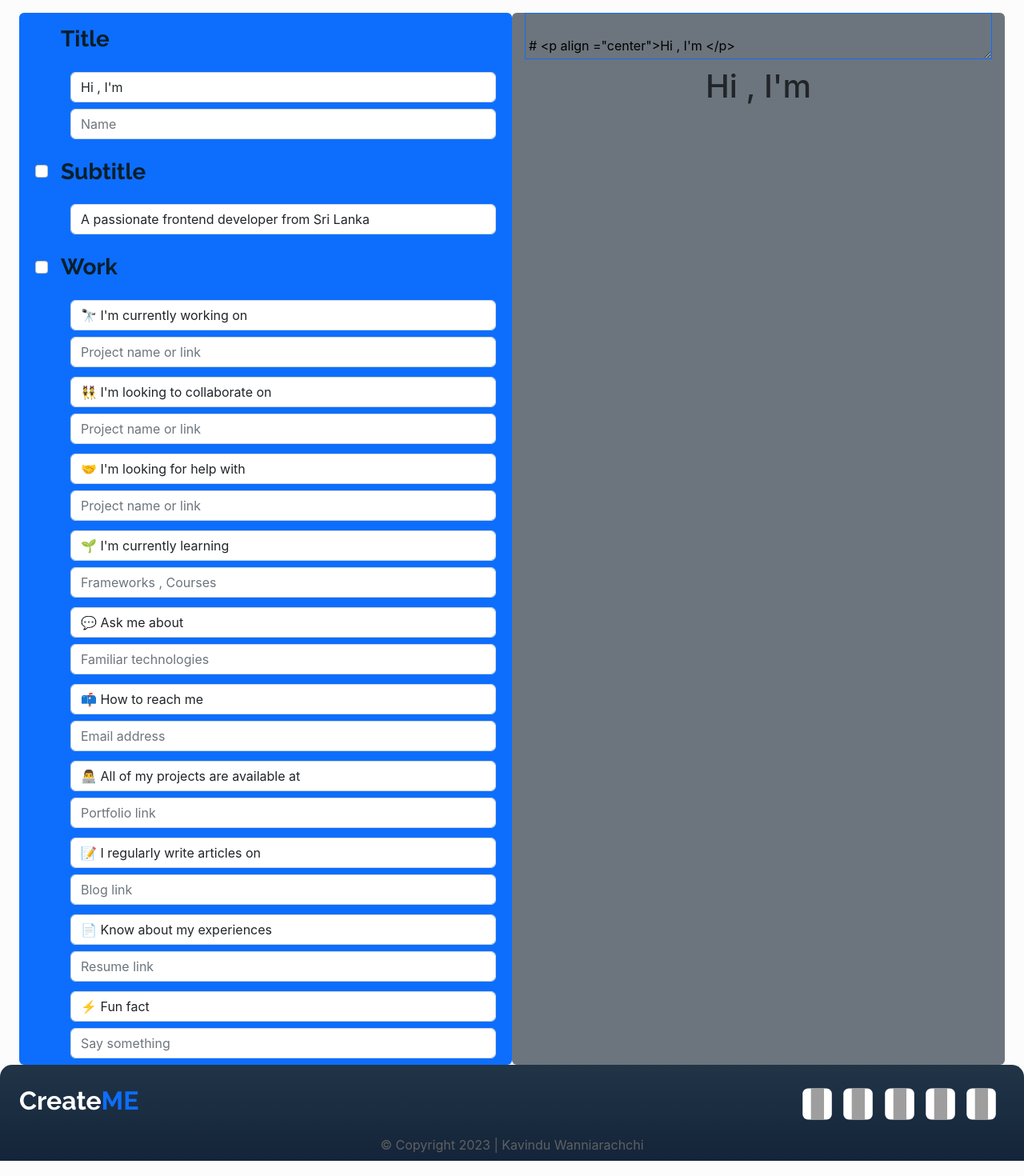
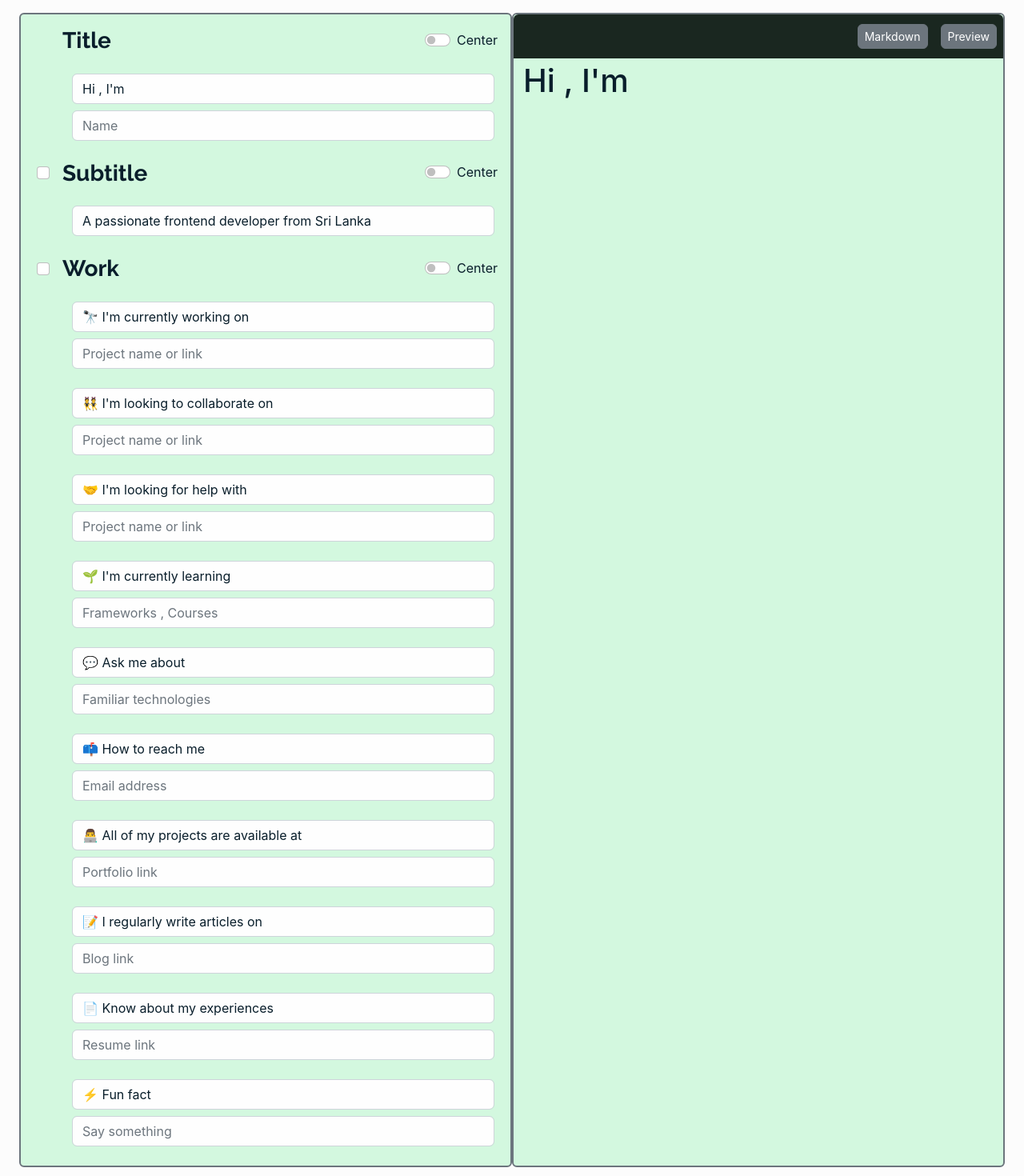
Before and after one commit to kavindu-mane/CreateME, a React (Create React App) app: page /create in a window 1280 px wide. Shown: the part 80-1550 px from the top of the page at 80% size. Built offline with nearby package versions, Linux system fonts and the light colour scheme; grey boxes are pictures that could not be loaded.

Commit message:
updates 03/12

```diff
--- a/src/components/BasicInfo.jsx
+++ b/src/components/BasicInfo.jsx
@@ -1,6 +1,9 @@
 import React , {useState , useEffect} from 'react';
 import {useMarkdown} from "./MarkDownProvider";
+import Input from "./Input"
 import "../resources/styles.css"
+import InputLabel from './InputLabel';
+import HeadingLabel from './HeadingLabel';
 
 const BasicInfo = ()  => {
 
@@ -33,19 +36,35 @@ const BasicInfo = ()  => {
     const [active , setActive] = useState({"title": true ,
                                         "subtitle":false ,
                                         "work":false})
-    const [align , setAlign] = useState({"title": "center" ,
+
+    const [align , setAlign] = useState({"title": "left" ,
                                         "subtitle":"left" ,
                                         "work":"left"})
 
+    // for checkboxes
     const onChechboxClicked = (event) =>{
         const activeElement = event.target
         const id = activeElement.value
-        let newValue = ""
-        if(id === "subtitle") newValue = {...active , "subtitle" : !(active["subtitle"])}
-        if(id === "work") newValue = {...active , "work" : !(active["work"])}
+        let newValue = {...active , [id]: !(active[id])}
         setActive(newValue)
     }
 
+    // for slign switches
+    const onSwitchClicked = (event) =>{
+        const activeElement = event.target
+        const id = activeElement.value
+        const currentValue = align[id]
+        const chnageValue = (currentValue === "left" ? "center" : "left")
+        let newValue = {...align , [id]: chnageValue }
+        setAlign(newValue)
+    }
+
+
+
+    // work field list
+    const workField = Object.keys(work)
+
+    // Markdown value designer
     let addingValue = {
         "title" : {
             "left" : `# ${title} ${titleValue}`,
@@ -55,33 +74,48 @@ const BasicInfo = ()  => {
             "left" : `### ${subtitle}`,
             "center" : `### <p align ="center">${subtitle}</p>`
         },
-        "working" : {
-            "left" : `##### *${work["working"]} ${workValue["working"]}*`.replace(/\s\**$/,'*'),
-            "center" : `##### <p align ="center"><i>${work["working"]} ${workValue["working"]}</i></p>`
+        ...Object.fromEntries(
+            workField.map(key =>[key ,
+                {
+                    "left" : `##### *${work[key]} ${workValue[key]}*`.replace(/\s*\**$/,'*'),
+                    "center" : `##### <p align ="center"><i>${work[key]} ${workValue[key]}</i></p>`
                 }
+            ])
+        )
     }
 
     let settings = {
         "title":  `${addingValue["title"][align["title"]]}`,
         "subtitle": `${addingValue["subtitle"][align["subtitle"]]}`,
-        "working": `${addingValue["working"][align["work"]]}`,
+        ...Object.fromEntries(
+            workField.map(key =>[key , `${addingValue[key][align["work"]]}`])
+        )
+    }
+
+    const idToValueHelper = (id , value , type) => {
+        let newValue = ""
+        workField.forEach(key =>{
+            if (id === key) {
+                if(type === 1){
+                    newValue = {...work , [key] : value}
+                    setWork(newValue)
+                } else{
+                    newValue = {...workValue , [key] : value}
+                    setWorkValue(newValue)
+                }
+            }
+        })
     }
 
     const idToSetValue = (id , value) => {
-        let newValue = ""
         if (id === "title") setTitle(value);
         if (id === "subtitle") setSubtitle(value)
-        if(id === "working") newValue = {...work , "working" : value}
-
-        if (["working"].includes(id)) setWork(newValue)
+        idToValueHelper(id , value , 1)
     }
 
     const idToSetUserValue = (id , value) => {
-        let newValue = ""
         if(id === "title") setTitleValue(value)
-        if(id === "working") newValue = {...workValue , "working" : value}
-
-        if (["working"].includes(id)) setWorkValue(newValue)
+        idToValueHelper(id , value , 0)
     }
 
     const updateMarkdown = (event) => {
@@ -101,120 +135,94 @@ const BasicInfo = ()  => {
         Object.keys(settings).forEach(element => {
             let currentElemet = settings[element]
             const defaulElement = [`##### <p align ="center"><i> </i></p>` , `##### * *` , `##### **`]
-            if (["working"].includes(element)) element = "work"
+            const prevElement = element
+            if (workField.includes(element)) element = "work"
 
             if(active[element] && !defaulElement.includes(currentElemet)){
-                finalVal += "\n" + currentElemet
+                if(element === "title" || element === "subtitle"){
+                    finalVal += `<!--START_SECTION:${element.toUpperCase()}-->\n${currentElemet}\n<!--END_SECTION:${element.toUpperCase()}-->\n\n`
+                }else if (element === "work" && prevElement === "working"){
+                    finalVal += `<!--START_SECTION:${element.toUpperCase()}-->\n${currentElemet}`
+                }else if(element === "work" && prevElement === "fun"){
+                    finalVal += `\n${currentElemet}\n<!--END_SECTION:${element.toUpperCase()}-->\n\n`
+                }else{
+                    finalVal += `\n${currentElemet}`
+                }
+
             }
         });
         setMarkdown(finalVal)
-        // console.log(work)
     })
 
 
     return (
         <React.Fragment>
             {/* Title - labal */}
-            <div className='d-flex ps-1 py-3 d-flex align-items-center'>
-                <input type={"checkbox"} id={"title-checkbox"} value="title" onChange={onChechboxClicked}
-                className="form-check-input m-0 opacity-0"/>
-                <h3 className='ps-3 m-0 f-raleway fw-light'>Title</h3>
-            </div>
+            <HeadingLabel additionalClass = "opacity-0" onChechboxClicked = {onChechboxClicked} title = "Title" onSwitchClicked = {onSwitchClicked}/>
             {/* title input values */}
-            <div class="m-1 ms-5 row">
-                <input type="text" class="form-control my-1" placeholder="Your intro" defaultValue={title}
-                aria-label="title" id = "lable-title" onChange={updateMarkdownFromLable}/>
-                <input type="text" class="form-control my-1" placeholder="Name"
-                aria-label="title" id='title' onChange = {updateMarkdown}/>
+            <div className="m-1 ms-5 row">
+                <InputLabel updateMarkdownFromLable = {updateMarkdownFromLable} placeholder = "Your intro" id="title" defaultValue = {title}/>
+                <Input updateMarkdown = {updateMarkdown} placeholder = "Name" id = "title"/>
             </div>
 
             {/* Subtitle - labal */}
-            <div className='d-flex ps-1 py-3 d-flex align-items-center'>
-                <input type={"checkbox"} id={"subtitle-checkbox"} value="subtitle" onChange={onChechboxClicked}
-                className="form-check-input m-0"/>
-                <h3 className='ps-3 m-0 f-raleway fw-light'>Subtitle</h3>
-            </div>
+            <HeadingLabel additionalClass = "" onChechboxClicked = {onChechboxClicked} title = "Subtitle" onSwitchClicked = {onSwitchClicked}/>
             {/* Subtitle input values */}
-            <div class="m-1 ms-5 row">
-                <input type="text" class="form-control my-1" placeholder="Your Subtitle" defaultValue={subtitle}
-                aria-label="subtitle" id = "lable-subtitle" onChange={updateMarkdownFromLable}/>
+            <div className="m-1 ms-5 row">
+                <InputLabel updateMarkdownFromLable = {updateMarkdownFromLable} placeholder = "Your Subtitle" id="subtitle" defaultValue = {subtitle}/>
             </div>
 
             {/* Work - labal */}
-            <div className='d-flex ps-1 py-3 d-flex align-items-center'>
-                <input type={"checkbox"} id={"work-checkbox"} value="work" onChange={onChechboxClicked}
-                className="form-check-input m-0"/>
-                <h3 className='ps-3 m-0 f-raleway fw-light'>Work</h3>
-            </div>
+            <HeadingLabel additionalClass = "" onChechboxClicked = {onChechboxClicked} title = "Work" onSwitchClicked = {onSwitchClicked}/>
             {/* Working input values */}
-            <div class="m-1 ms-5 row">
-                <input type="text" class="form-control my-1" placeholder="Working" defaultValue={work["working"]}
-                aria-label="working" id = "lable-working" onChange={updateMarkdownFromLable}/>
-                <input type="text" class="form-control my-1" placeholder="Project name or link"
-                aria-label="working" id='working' onChange = {updateMarkdown}/>
+            <div className="m-1 ms-5 row">
+                <InputLabel updateMarkdownFromLable = {updateMarkdownFromLable} placeholder = "working" id="working" defaultValue = {work["working"]}/>
+                <Input updateMarkdown = {updateMarkdown} placeholder = "Project name or link" id = "working"/>
             </div>
             {/* Collaborate input values */}
-             <div class="m-1 ms-5 row">
-                <input type="text" class="form-control my-1" placeholder="collaborate" defaultValue={work["collaborate"]}
-                aria-label="collaborate" id = "lable-collaborate" onChange={updateMarkdownFromLable}/>
-                <input type="text" class="form-control my-1" placeholder="Project name or link"
-                aria-label="collaborate" id='collaborate' onChange = {updateMarkdown}/>
+             <div className="m-1 ms-5 row mt-3">
+                <InputLabel updateMarkdownFromLable = {updateMarkdownFromLable} placeholder = "collaborate" id="collaborate" defaultValue = {work["collaborate"]}/>
+                <Input updateMarkdown = {updateMarkdown} placeholder = "Project name or link" id = "collaborate"/>
             </div>
             {/* Help input values */}
-             <div class="m-1 ms-5 row">
-                <input type="text" class="form-control my-1" placeholder="help" defaultValue={work["help"]}
-                aria-label="help" id = "lable-help" onChange={updateMarkdownFromLable}/>
-                <input type="text" class="form-control my-1" placeholder="Project name or link"
-                aria-label="help" id='help' onChange = {updateMarkdown}/>
+             <div className="m-1 ms-5 row mt-3">
+                <InputLabel updateMarkdownFromLable = {updateMarkdownFromLable} placeholder = "help" id="help" defaultValue = {work["help"]}/>
+                <Input updateMarkdown = {updateMarkdown} placeholder = "Project name or link" id = "help"/>
             </div>
             {/* Learning input values */}
-             <div class="m-1 ms-5 row">
-                <input type="text" class="form-control my-1" placeholder="learning" defaultValue={work["learning"]}
-                aria-label="learning" id = "lable-learning" onChange={updateMarkdownFromLable}/>
-                <input type="text" class="form-control my-1" placeholder="Frameworks , Courses"
-                aria-label="learning" id='learning' onChange = {updateMarkdown}/>
+             <div className="m-1 ms-5 row mt-3">
+                <InputLabel updateMarkdownFromLable = {updateMarkdownFromLable} placeholder = "learning" id="learning" defaultValue = {work["learning"]}/>
+                <Input updateMarkdown = {updateMarkdown} placeholder = "Frameworks , Courses" id = "learning"/>
             </div>
             {/* About input values */}
-             <div class="m-1 ms-5 row">
-                <input type="text" class="form-control my-1" placeholder="about" defaultValue={work["about"]}
-                aria-label="about" id = "lable-about" onChange={updateMarkdownFromLable}/>
-                <input type="text" class="form-control my-1" placeholder="Familiar technologies"
-                aria-label="about" id='about' onChange = {updateMarkdown}/>
+             <div className="m-1 ms-5 row mt-3">
+                <InputLabel updateMarkdownFromLable = {updateMarkdownFromLable} placeholder = "about" id="about" defaultValue = {work["about"]}/>
+                <Input updateMarkdown = {updateMarkdown} placeholder = "Familiar technologies" id = "about"/>
             </div>
             {/* Reach input values */}
-             <div class="m-1 ms-5 row">
-                <input type="text" class="form-control my-1" placeholder="reach" defaultValue={work["reach"]}
-                aria-label="reach" id = "lable-reach" onChange={updateMarkdownFromLable}/>
-                <input type="text" class="form-control my-1" placeholder="Email address"
-                aria-label="reach" id='reach' onChange = {updateMarkdown}/>
+             <div className="m-1 ms-5 row mt-3">
+                <InputLabel updateMarkdownFromLable = {updateMarkdownFromLable} placeholder = "reach" id="reach" defaultValue = {work["reach"]}/>
+                <Input updateMarkdown = {updateMarkdown} placeholder = "Email address" id = "reach"/>
             </div>
             {/* Project input values */}
-             <div class="m-1 ms-5 row">
-                <input type="text" class="form-control my-1" placeholder="project" defaultValue={work["project"]}
-                aria-label="project" id = "lable-project" onChange={updateMarkdownFromLable}/>
-                <input type="text" class="form-control my-1" placeholder="Portfolio link"
-                aria-label="project" id='project' onChange = {updateMarkdown}/>
+             <div className="m-1 ms-5 row mt-3">
+                <InputLabel updateMarkdownFromLable = {updateMarkdownFromLable} placeholder = "project" id="project" defaultValue = {work["project"]}/>
+                <Input updateMarkdown = {updateMarkdown} placeholder = "Portfolio link" id = "project"/>
             </div>
             {/* Article input values */}
-             <div class="m-1 ms-5 row">
-                <input type="text" class="form-control my-1" placeholder="article" defaultValue={work["article"]}
-                aria-label="article" id = "lable-article" onChange={updateMarkdownFromLable}/>
-                <input type="text" class="form-control my-1" placeholder="Blog link"
-                aria-label="article" id='article' onChange = {updateMarkdown}/>
+             <div className="m-1 ms-5 row mt-3">
+                <InputLabel updateMarkdownFromLable = {updateMarkdownFromLable} placeholder = "article" id="article" defaultValue = {work["article"]}/>
+                <Input updateMarkdown = {updateMarkdown} placeholder = "Blog link" id = "article"/>
             </div>
             {/* Experience input values */}
-             <div class="m-1 ms-5 row">
-                <input type="text" class="form-control my-1" placeholder="experience" defaultValue={work["experience"]}
-                aria-label="experience" id = "lable-experience" onChange={updateMarkdownFromLable}/>
-                <input type="text" class="form-control my-1" placeholder="Resume link"
-                aria-label="experience" id='experience' onChange = {updateMarkdown}/>
+             <div className="m-1 ms-5 row mt-3">
+                <InputLabel updateMarkdownFromLable = {updateMarkdownFromLable} placeholder = "experience" id="experience" defaultValue = {work["experience"]}/>
+                <Input updateMarkdown = {updateMarkdown} placeholder = "Resume link" id = "experience"/>
             </div>
             {/* Fun input values */}
-             <div class="m-1 ms-5 row">
-                <input type="text" class="form-control my-1" placeholder="fun" defaultValue={work["fun"]}
-                aria-label="fun" id = "lable-fun" onChange={updateMarkdownFromLable}/>
-                <input type="text" class="form-control my-1" placeholder="Say something"
-                aria-label="fun" id='fun' onChange = {updateMarkdown}/>
+             <div className="m-1 ms-5 row mt-3">
+                <InputLabel updateMarkdownFromLable = {updateMarkdownFromLable} placeholder = "fun" id="fun" defaultValue = {work["fun"]}/>
+                <Input updateMarkdown = {updateMarkdown} placeholder = "Say something" id = "fun"/>
             </div>
         </React.Fragment>
     );
--- a/src/components/Dashboard.jsx
+++ b/src/components/Dashboard.jsx
@@ -2,11 +2,11 @@ import React, { Component } from 'react';
 import BasicInfo from './BasicInfo';
 
 class Dashboard extends Component {
-    state = {  }
     render() {
+        const element = <BasicInfo/>
         return (
             <React.Fragment>
-                <BasicInfo/>
+                {element}
             </React.Fragment>
         );
     }
--- a/src/components/Demo.jsx
+++ b/src/components/Demo.jsx
@@ -1,23 +1,32 @@
-import React , {Component} from "react";
+import React , {useState} from "react";
 import Editor from "./Editor";
 import Preview from "./Preview";
 import "../resources/styles.css"
 
-class Demo extends Component {
-    render() {
+const Demo = () => {
+
+    const btnClass = "btn btn-secondary btn-sm m-2 rounded-2"
+    const [currentShow , setCurrentShow] = useState(<Preview/>)
+
+    const moveModes = (event , view) => {
+        if(view === "markdown") setCurrentShow(<Editor/>)
+        else setCurrentShow(<Preview/>)
+    }
+
     return (
         <React.Fragment>
-                <diw className="">
             <div className="">
-                        <Editor/>
+                <div className="d-flex move-btn-bg rounded-top py-1 justify-content-end">
+                    <button className={btnClass + " ms-3"} onClick= {(event) => moveModes(event , "markdown")}>Markdown</button>
+                    <button className={btnClass} onClick= {(event) => moveModes(event ,"preview")}>Preview</button>
                 </div>
-                    <div className="" >
-                        <Preview/>
+
+                <div className="px-2" >
+                    {currentShow}
                 </div>
-                </diw>
+            </div>
         </React.Fragment>
     );
 }
-}
 
 export default Demo;
--- a/src/components/Editor.jsx
+++ b/src/components/Editor.jsx
@@ -1,4 +1,4 @@
-import React from 'react';
+import React , {useEffect} from 'react';
 import {useMarkdown} from "./MarkDownProvider";
 
 const Editor = () => {
@@ -10,9 +10,15 @@ const Editor = () => {
         setMarkdown(value)
     }
 
+    useEffect(() => {
+        const textarea = document.getElementById("editor");
+        textarea.style.height = "auto";
+        textarea.style.height = (textarea.scrollHeight + 10) + "px"
+    })
+
     return (
         <textarea value={markdown} onChange = {updateMarkdown}
-        className="w-100 p-1 bg-transparent border-primary"></textarea>
+        className="w-100 p-1 bg-transparent border-0" id='editor' style={{resize:"none"}} disabled></textarea>
     );
 }
 
--- a/src/components/Header.jsx
+++ b/src/components/Header.jsx
@@ -21,7 +21,7 @@ class Header extends Component {
                         {/* theme changer button */}
                         <button onClick={this.themeClick}
                         className="theme-btn p-1 ms-2 rounded-circle d-flex align-items-center bg-transparent border-0">
-                        <span class="material-symbols-outlined theme-icon"></span>
+                        <span className="material-symbols-outlined theme-icon"></span>
                         </button>
                     </div>
                 </div>
--- /dev/null
+++ b/src/components/HeadingLabel.jsx
@@ -0,0 +1,22 @@
+import React from 'react'
+
+const HeadingLabel = ({additionalClass , onChechboxClicked , title , onSwitchClicked}) => {
+    return (
+        <div className='d-flex ps-1 py-3 d-flex align-items-center justify-content-between'>
+            <div className='d-flex align-items-center'>
+                <input type={"checkbox"} id={title.toLowerCase() + "-checkbox"} value={title.toLowerCase()}
+                onChange={(event) => onChechboxClicked(event)}
+                className= {"form-check-input m-0 " + additionalClass}/>
+                <h3 className='ps-3 m-0 f-raleway fw-light'>{title}</h3>
+            </div>
+
+            <div className="form-check form-switch">
+                <input className="form-check-input" type="checkbox" role="switch" id={title.toLowerCase() + "-switch"} onChange = {(event) => onSwitchClicked(event)} value={title.toLowerCase()}/>
+                <label className="form-check-label" htmlFor={title.toLowerCase() + "-switch"}>Center</label>
+            </div>
+
+        </div>
+     );
+}
+
+export default HeadingLabel;
--- /dev/null
+++ b/src/components/Input.jsx
@@ -0,0 +1,9 @@
+import React from 'react'
+
+const Input = ({updateMarkdown , placeholder , id}) => {
+    return (
+        <input type="text" className="form-control my-1" placeholder= {placeholder}
+        aria-label={id} id={id} onChange = {(event) => updateMarkdown(event)}/>
+    )
+}
+export default Input;
--- /dev/null
+++ b/src/components/InputLabel.jsx
@@ -0,0 +1,10 @@
+import React from 'react'
+import "../resources/styles.css"
+
+const InputLabel = ({updateMarkdownFromLable , placeholder , id , defaultValue}) => {
+    return (
+        <input type="text" className="form-control my-1" placeholder= {placeholder} defaultValue = {defaultValue}
+        aria-label={id} id={"lable-"+id} onChange = {(event) => updateMarkdownFromLable(event)} />
+    )
+}
+export default InputLabel;
--- a/src/pages/Create.jsx
+++ b/src/pages/Create.jsx
@@ -6,16 +6,17 @@ import "../resources/styles.css"
 
 class Create extends Component {
     render() {
+        const commonClass = "col-lg-6 pb-3 border border-2 border-2 border-secondary rounded create"
         return (
             <React.Fragment>
                 <MarkDownProvider>
-                    <div className="container-fluid mt-5 row mx-0 px-4">
-                        <diw className="col-lg-6 px-3 mt-5 bg-primary rounded">
+                    <div className="container-fluid my-5 row mx-0 px-4">
+                        <div className={"mt-5 px-3  " + commonClass}>
                             <Dashboard/>
-                        </diw>
-                        <diw className="col-lg-6 px-3 mt-5 bg-secondary rounded">
+                        </div>
+                        <div className={"p-0 mt-3 mt-lg-5 " + commonClass}>
                             <Demo/>
-                        </diw>
+                        </div>
                     </div>
                 </MarkDownProvider>
             </React.Fragment>
--- a/src/resources/styles.css
+++ b/src/resources/styles.css
@@ -122,7 +122,25 @@
 
 .custom-tooltip {
     width:fit-content !important;
-  }
+}
+
+.create{
+    background-color: var(--background-secondary-color);
+    color: var(--root-font);
+}
+
+.create input[type = "text"] ,textarea{
+    background-color: var(--root-color) ;
+    color: var(--root-font);
+}
+
+.create label{
+    color: var(--root-font);
+}
+
+.move-btn-bg{
+    background-color: var(--move-btn-bg);
+}
 
 @media (min-width:768px) {
     .intro{
--- a/src/resources/theme-colors.css
+++ b/src/resources/theme-colors.css
@@ -1,9 +1,11 @@
 .dark-theme{
     --shadow-color:#0c3f9e42;
     --background-color:#1A1A2E;
+    --background-secondary-color:#1d1f2b;
     --link-color:#fcfcfc;
     --link-hover-background:#bfcbff15;
     --root-color:#101220;
+    --move-btn-bg:#383a44;
     --root-font:#fff;
     --switch-theme:"light_mode";
     --icon-filter:0.85;
@@ -15,9 +17,11 @@
 .light-theme{
     --shadow-color:#b3b1b149;
     --background-color:#fcfcfc;
+    --background-secondary-color:#d3f8df;
     --link-color:#1C3879;
     --link-hover-background:#bfcbff55;
     --root-color:#fefefe;
+    --move-btn-bg:#1a2720;
     --root-font:#091e2b;
     --switch-theme:"dark_mode";
     --icon-filter:0;
```
Also changed, not shown: src/pages/Markdown.md (deleted, +0 -12 lines). Lines whose indentation alone changed are shown as unchanged.
